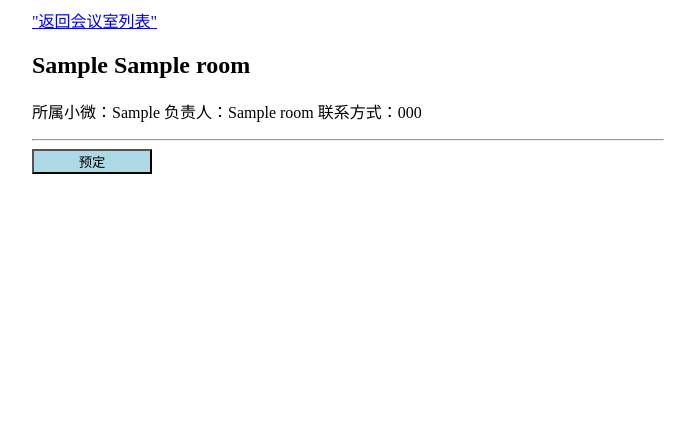
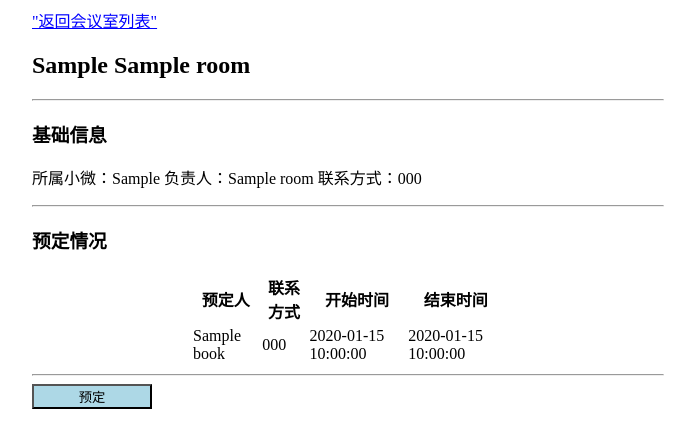
Before and after one commit to Jetzaj/meeting_room_management, a Python web app: template templates/meetings/room.html in a window 1280 px wide. Shown: the top 448 px of the page, without its empty margins (292-987 px from the left). Run offline with Jinja, Linux system fonts and the light colour scheme; the template is opened without the code that fills it: most values are stand-ins (such as "Sample title", 1, 10 or a date in 2020).

Commit message:
完成会议室 预定详情页面

```diff
--- a/templates/meetings/room.html
+++ b/templates/meetings/room.html
@@ -8,11 +8,55 @@
         <a href="/roomlist" style="color: blue">"返回会议室列表"</a>
         <p></p>
         {% if room %}
+            <div class="room_title">
+                <h2>{{ room.room_location }} {{ room.room_name }}</h2>
+            </div>
+            <hr>
+
             <div class="room_detail">
-                <h2>{{ room.room_location }} {{ room.room_name }}</h2>
+                <h3>基础信息</h3>
                 所属小微：{{ room.room_department }}
                 负责人：{{ room.room_maintenance_name }}
                 联系方式：{{ room.room_maintenance_phone }}<p></p>
+            </div>
+
+            <hr>
+
+            <div class="booking_detail">
+                <h3>预定情况</h3>
+                {#                {% if booking_list %}#}
+                {#                    <ul>#}
+                {#                        {% for book in booking_list %}#}
+                {#                            <li>#}
+                {#                                {{ book.booking_user_name }} {{ book.booking_user_phone }} {{ book.start_time }} {{ book.end_time }}#}
+                {#                                <p></p>#}
+                {#                            </li>#}
+                {#                        {% endfor %}#}
+                {#                    </ul>#}
+                {#                {% else %}#}
+                {#                    <P>暂无预定信息</P>#}
+                {#                {% endif %}#}
+
+                <table class="booking_detail_table" style="margin:auto;width:50% ">
+                    <tr>
+                        <th id="booking_user" style="margin:auto">预定人</th>
+                        <th id="booking_user_phone" style="margin:auto">联系方式</th>
+                        <th id="booking_start_time" style="margin:auto">开始时间</th>
+                        <th id="booking_end_time" style="margin:auto">结束时间</th>
+                    </tr>
+
+
+                    {% for book in booking_list %}
+                        <tr>
+                            <td>{{ book.booking_user_name }}</td>
+                            <td>{{ book.booking_user_phone }}</td>
+                            <td>{{ book.start_time }}</td>
+                            <td>{{ book.end_time }}</td>
+                        </tr>
+                    {% endfor %}
+
+                </table>
+
             </div>
 
             <hr>
```
Also changed, not shown: meetings/admin.py (+16 -2 lines), meetings/models.py (+22 -3 lines), meetings/views.py (+5 -2 lines), 1 other file.
